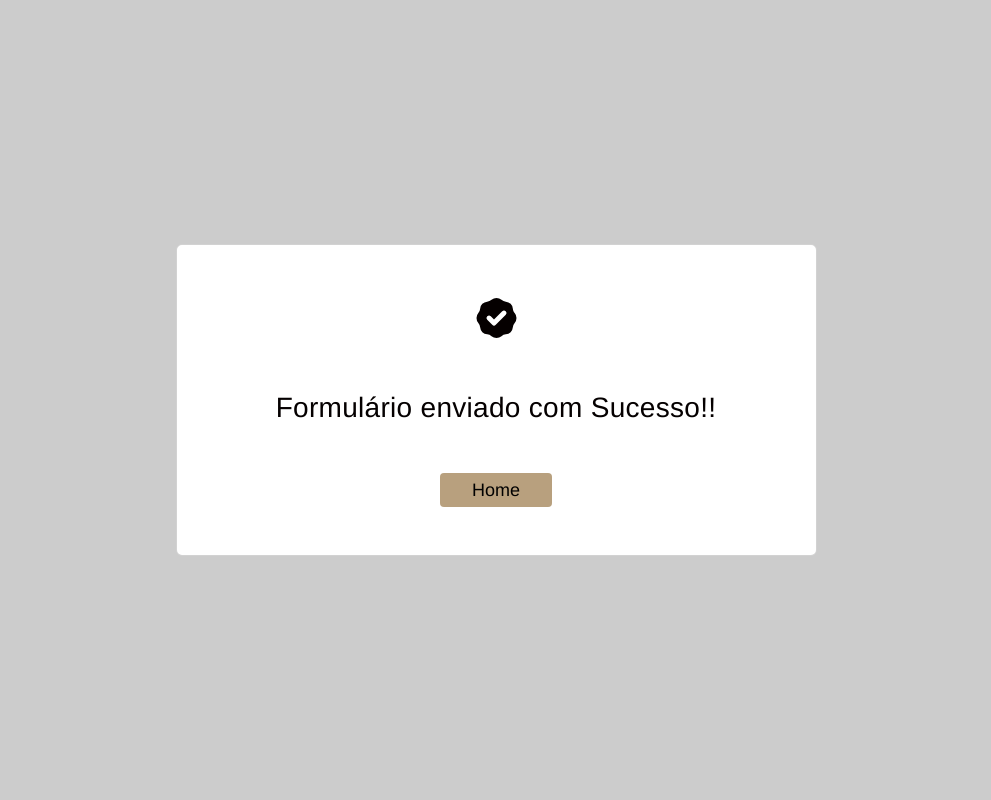
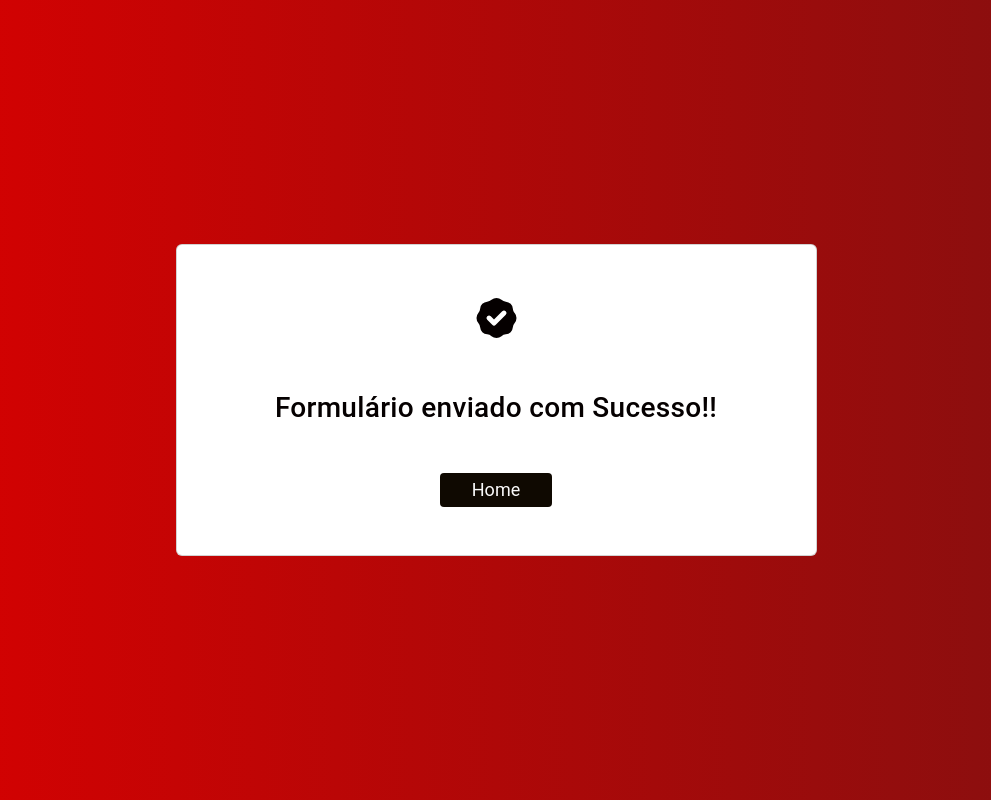
Before and after one commit to TiagoPires-92/TCC_Front-end, a Next.js app in the folder Front-end/: page /Formulario/success in a window 1280 px wide. Shown: the whole page, without its empty margins (144-1135 px from the left). Built offline with nearby package versions, Linux system fonts and the light colour scheme.

Commit message:
Versao 6

```diff
--- a/Front-end/styles/globals.css
+++ b/Front-end/styles/globals.css
@@ -1,10 +1,13 @@
 /*--------------------------------------------------------------
 # General
 --------------------------------------------------------------*/
+* {
+  font-family: 'Roboto', sans-serif;
+}
+
 body {
-  background: #ffffff;
+  background-image: linear-gradient(to right, #db0000 0, #831010 100%);
   color: #050000;
-  font-family: "Poppins", helvetica;
   font-size: 15px;
   font-weight: 300;
   line-height: 20px;
@@ -182,6 +185,7 @@ p {
   padding: 15px 0;
   background-color: #fff;
   box-shadow: 0px 2px 25px rgba(0, 0, 0, 0.08);
+  background-color: #0f0901;
 }
 
 #header.header-scrolled,
@@ -196,11 +200,10 @@ p {
   line-height: 1;
   font-weight: 600;
   letter-spacing: 1px;
-  font-family: "Arial Black", sans-serif;
 }
 
 #header .logo a {
-  color: #ff0000;
+  color: #db0000;
 }
 
 #header .dashbord {
@@ -212,13 +215,12 @@ p {
 
 
   letter-spacing: 1px;
-  font-family: "Arial Black", sans-serif;
 }
 
 #header .dashbord a {
-  border-color: #b8a07e;
+  border-color: #fafa;
 
-  color: #080000;
+  color: #fafafa;
 }
 
 #header .logo img {
@@ -259,10 +261,9 @@ p {
   align-items: center;
   justify-content: space-between;
   padding: 10px 0 10px 30px;
-  font-family: "Poppins", sans-serif;
   font-size: 14px;
-  font-weight: 500;
-  color: #070000;
+  font-weight: 600;
+  color: #fafafa;
   white-space: nowrap;
   transition: 0.3s;
 }
@@ -278,7 +279,7 @@ p {
 .navbar .active,
 .navbar .active:focus,
 .navbar li:hover>a {
-  color: #b8a07e;
+  color: red;
 }
 
 .navbar .dropdown ul {
@@ -533,7 +534,8 @@ p {
   border-radius: 4px;
   border: 0;
   cursor: pointer;
-  background-color: #b8a07e;
+  background-color: #0f0901;
+  color: #fafafa;
   font-size: 18px;
   transition: background-color, transform 0.8s;
 }
```
